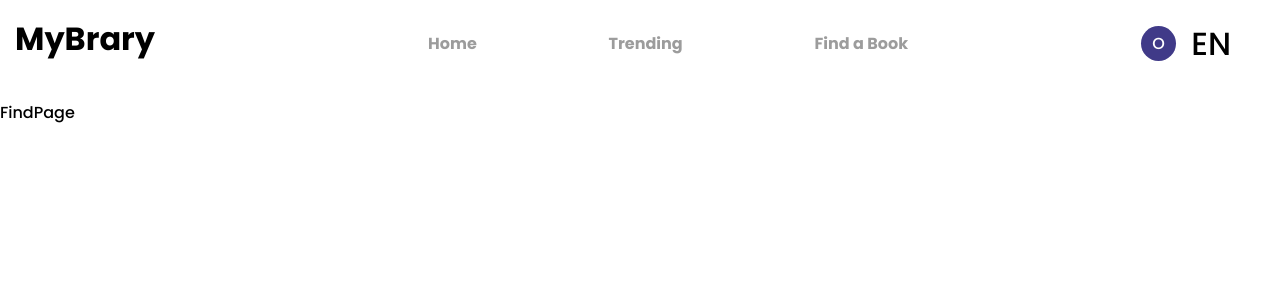
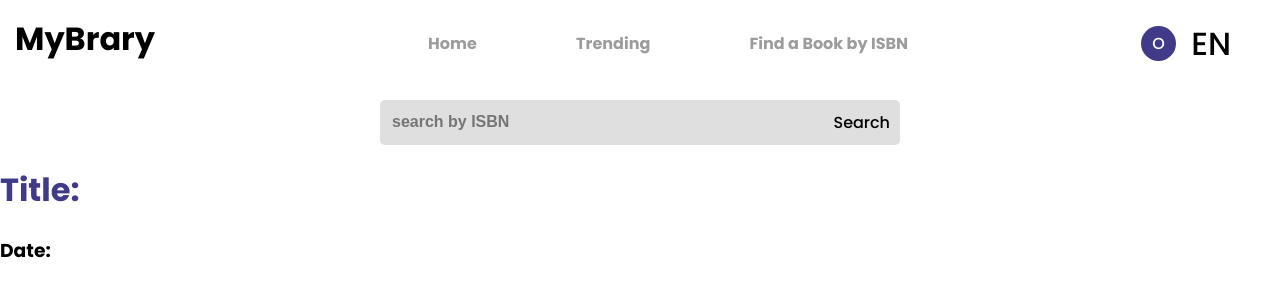
Before and after one commit to RachidPy3/Mybrary, a React (Create React App) app in the folder my-brary/: page /Find in a window 1280 px wide. Shown: the top 300 px of the page. Built offline with nearby package versions, Linux system fonts and the light colour scheme.

Commit message:
findPage functionality

```diff
--- a/my-brary/src/components/navigation.css
+++ b/my-brary/src/components/navigation.css
@@ -36,37 +36,6 @@ top section
 span {
   font-weight: 700;
   font-size: 2em;
-}
-
-.search-bar {
-  background: var(--Gray);
-  height: 25px;
-  border-radius: 5px;
-  width: 500px;
-  padding: 10px;
-  display: flex;
-  flex-direction: row;
-  align-items: center;
-}
-
-input {
-  background: var(--Gray);
-  border: none;
-  height: 20px;
-  width: 450px;
-}
-
-::placeholder {
-  font-weight: 600;
-  font-size: medium;
-}
-
-.search-btn {
-  font-size: 1em;
-}
-
-.search-bar:hover {
-  cursor: pointer;
 }
 
 .favorites {
--- a/my-brary/src/components/navigation.js
+++ b/my-brary/src/components/navigation.js
@@ -19,7 +19,7 @@ export default function Navigation() {
               <Link to="/trending">Trending</Link>
             </li>
             <li>
-              <Link to="/find">Find a Book</Link>
+              <Link to="/find">Find a Book by ISBN</Link>
             </li>
           </ul>
         </nav>
@@ -32,3 +32,10 @@ export default function Navigation() {
     </header>
   );
 }
+
+/*
+ <div className="search-bar">
+          <input placeholder="search by autor, title, name" type="text" />
+          <div className="search-btn">Search</div>
+        </div>
+*/
--- a/my-brary/src/pages/FindPage.js
+++ b/my-brary/src/pages/FindPage.js
@@ -1,7 +1,53 @@
 import React from "react";
+import "./findpage.css";
+import { useState } from "react";
+import axios from "axios";
 
 const FindPage = () => {
-  return <div>FindPage</div>;
+  const [input, setInput] = useState("");
+  const [book, setBook] = useState([
+    {
+      bookTitle: "",
+      publishDate: "",
+    },
+  ]);
+
+  function handleChange(e) {
+    setInput(e.target.value);
+  }
+
+  function handleClick() {
+    axios.get(`https://openlibrary.org/isbn/${input}.json`).then((data) => {
+      console.log(data.data);
+      setBook((book) => ({
+        ...book,
+        bookTitle: data.data.title,
+        publishDate: data.data.publish_date,
+      }));
+      console.log(book);
+    });
+  }
+
+  return (
+    <div>
+      <div className="search-container">
+        <div className="search-bar">
+          <input
+            placeholder="search by ISBN"
+            type="number"
+            onChange={(e) => handleChange(e)}
+          />
+          <div className="search-btn" onClick={handleClick}>
+            Search
+          </div>
+        </div>
+      </div>
+      <div className="searched-book">
+        <h1>Title: {book.bookTitle}</h1>
+        <h3>Date: {book.publishDate}</h3>
+      </div>
+    </div>
+  );
 };
 
 export default FindPage;
--- /dev/null
+++ b/my-brary/src/pages/findpage.css
@@ -0,0 +1,37 @@
+.search-container {
+  display: flex;
+  justify-content: center;
+}
+
+.search-bar {
+  background: var(--Gray);
+  height: 25px;
+  border-radius: 5px;
+  width: 500px;
+  padding: 10px;
+  display: flex;
+  flex-direction: row;
+  align-items: center;
+}
+
+input {
+  background: var(--Gray);
+  border: none;
+  height: 20px;
+  width: 450px;
+}
+
+::placeholder {
+  font-weight: 600;
+  font-size: medium;
+}
+
+input::-webkit-outer-spin-button,
+input::-webkit-inner-spin-button {
+  display: none;
+}
+
+.search-btn {
+  font-size: 1em;
+  cursor: pointer;
+}
```
